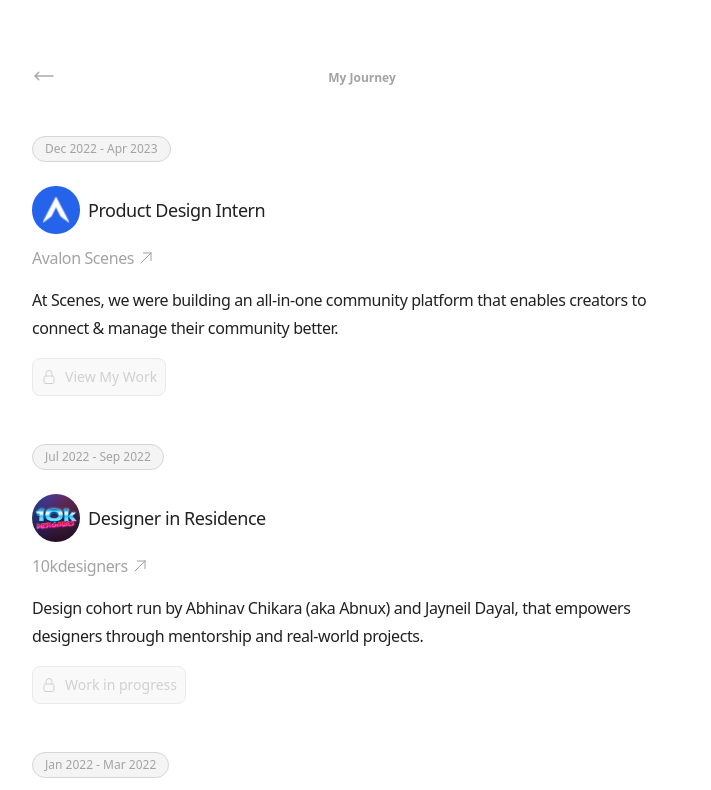
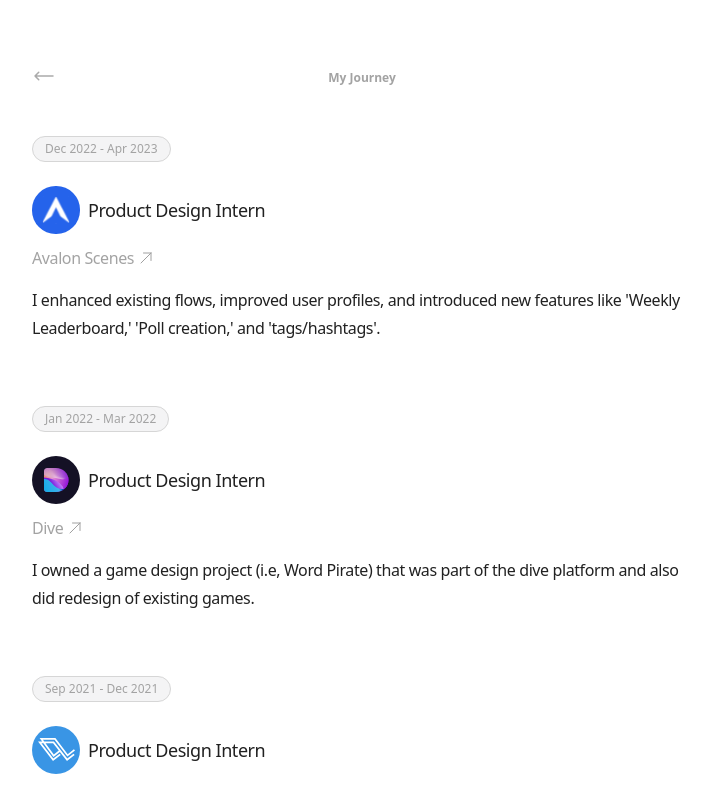
Before and after one commit to harshii04/harsh_portfolio, a Next.js app: page /experience in a window 1280 px wide. Shown: the top 790 px of the page, without its empty margins (278-989 px from the left). Built offline with nearby package versions, Linux system fonts and the light colour scheme.

Commit message:
Changed the content.

```diff
--- a/Data/experience.js
+++ b/Data/experience.js
@@ -14,50 +14,37 @@ const experienceData = [
     link: "https://www.buildonscenes.com/",
     subText: "Avalon Scenes",
     description:
-      "At Scenes, we were building an all-in-one community platform that enables creators to connect & manage their community better.",
+      "I enhanced existing flows, improved user profiles, and introduced new features like 'Weekly Leaderboard,' 'Poll creation,' and 'tags/hashtags'.",
     btnLabel: "View My Work",
-    btn_hide: true,
+    btn_hide: false,
     logo: Avalon,
   },
   {
     id: 2,
-    type: "Design",
-    time: "Jul 2022 - Sep 2022",
-    heading: "Designer in Residence",
-    link: "https://www.10kdesigners.com/",
-    subText: "10kdesigners",
-    description:
-      "Design cohort run by Abhinav Chikara (aka Abnux) and Jayneil Dayal, that empowers designers through mentorship and real-world projects.",
-    btnLabel: "Work in progress",
-    btn_hide: true,
-    logo: Tenk,
-  },
-  {
-    id: 3,
     type: "Design",
     time: "Jan 2022 - Mar 2022",
     heading: "Product Design Intern",
     link: "https://www.letsdive.io/",
     subText: "Dive",
     description:
-      "I built and facilitated engaging remote experiences, connecting colleagues at work. I designed various games, including 'Word Pirate,' which became one of the platform's most-played games within two weeks of launch.",
+      "I owned a game design project (i.e, Word Pirate) that was part of the dive platform and also did redesign of existing games.",
     btnLabel: "View My Work",
     logo: Dive,
   },
   {
-    id: 4,
+    id: 3,
     type: "Design",
     time: "Sep 2021 - Dec 2021",
     heading: "Product Design Intern",
     link: "https://www.winuall.com/",
     subText: "Winuall",
     description:
-      "I focused on visual and interaction design for the product, crafting compelling narratives. My responsibilities included creating interactive features that enriched user experiences on both the app and website.",
+      "I worked on the redesign on the quiz app for the platform, collaborated with other designers on a new eLearning platform. ",
     btnLabel: "View my work",
     logo: Winuall,
   },
   {
-    id: 5,
+    id: 4,
     type: "Extracurricular Activities and Leadership",
     time: "Dec 2022 - Present",
     heading: "Design Mentor",
@@ -69,7 +56,7 @@ const experienceData = [
     logo: CSI,
   },
   {
-    id: 6,
+    id: 5,
     type: "Extracurricular Activities and Leadership",
     time: "Dec 2021 - Present",
     heading: "Senior Core Committee Member",
```
